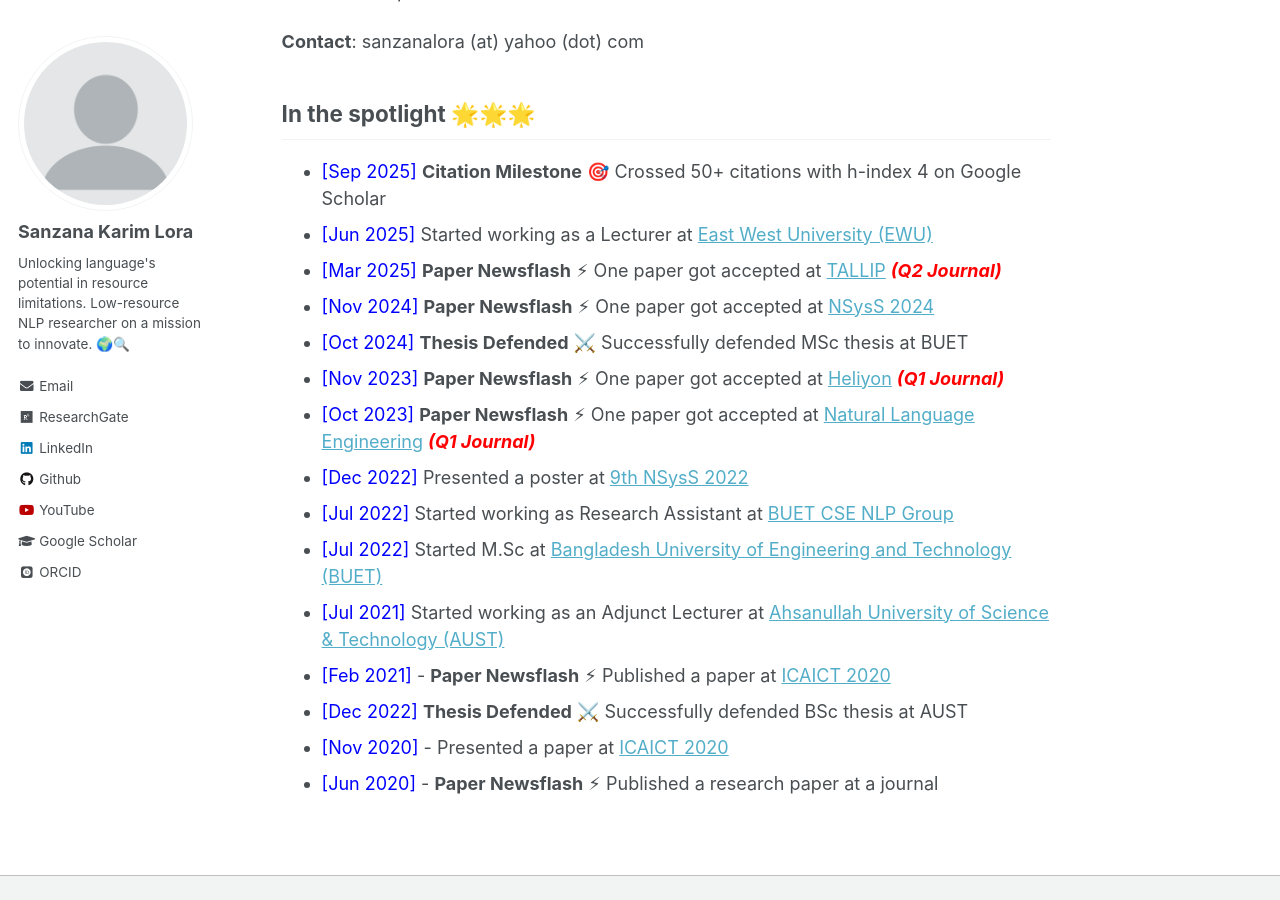
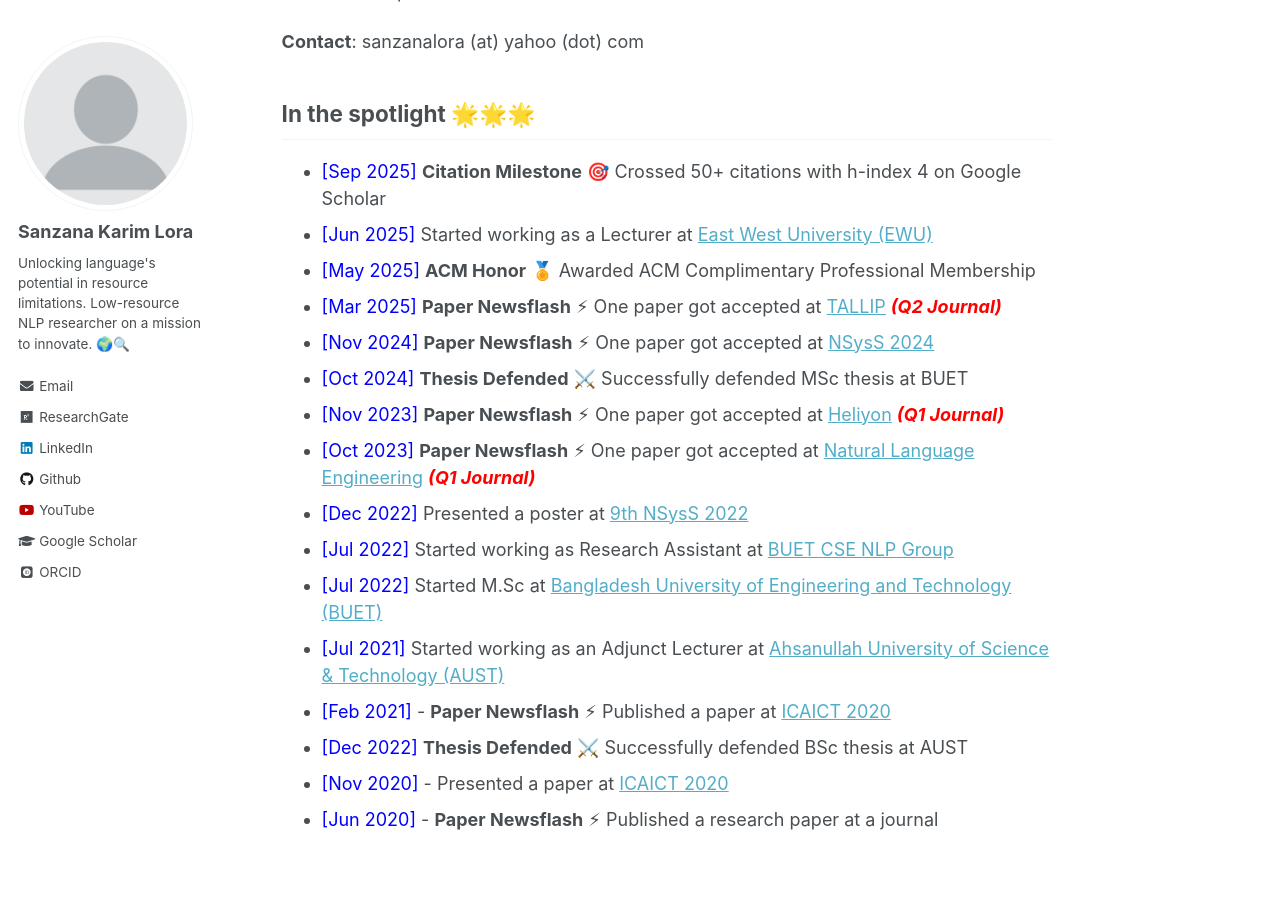
Before and after one commit to sanzanalora/sanzanalora.github.io, a Jekyll site: the page built from _pages/about.md, in a window 1280 px wide and 900 px high, scrolled down 553 px. Built offline with Jekyll 4.4.1, drawn with Linux system fonts in a browser that asks for light colours; some web fonts are replaced.

Commit message:
Update about.md

```diff
--- a/_pages/about.md
+++ b/_pages/about.md
@@ -20,6 +20,7 @@ Thank you for visiting my digital space! Dive into my projects and publications,
 ## In the spotlight 🌟🌟🌟
 - <span style="color:Blue"> [Sep 2025] </span> **Citation Milestone** 🎯 Crossed 50+ citations with h-index 4 on Google Scholar
 - <span style="color:Blue"> [Jun 2025] </span> Started working as a Lecturer at [East West University (EWU)](https://ewubd.edu/)
+- <span style="color:Blue"> [May 2025] </span> **ACM Honor** 🏅 Awarded ACM Complimentary Professional Membership
 - <span style="color:Blue"> [Mar 2025] </span>  **Paper Newsflash** ⚡ One paper got accepted at [TALLIP](https://dl.acm.org/journal/tallip) ***<font color="red"> (Q2 Journal) </font>***
 - <span style="color:Blue"> [Nov 2024] </span>  **Paper Newsflash** ⚡ One paper got accepted at [NSysS 2024](https://cse.buet.ac.bd/nsyss2024/)
 - <span style="color:Blue"> [Oct 2024] </span> **Thesis Defended** ⚔️ Successfully defended MSc thesis at BUET
```
